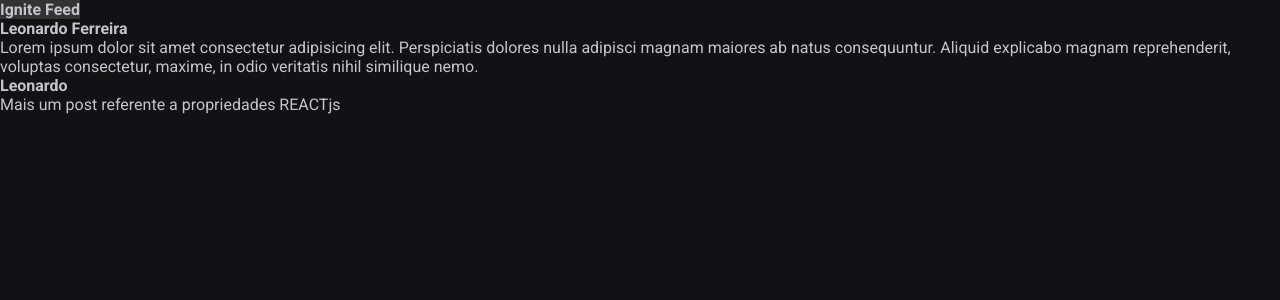
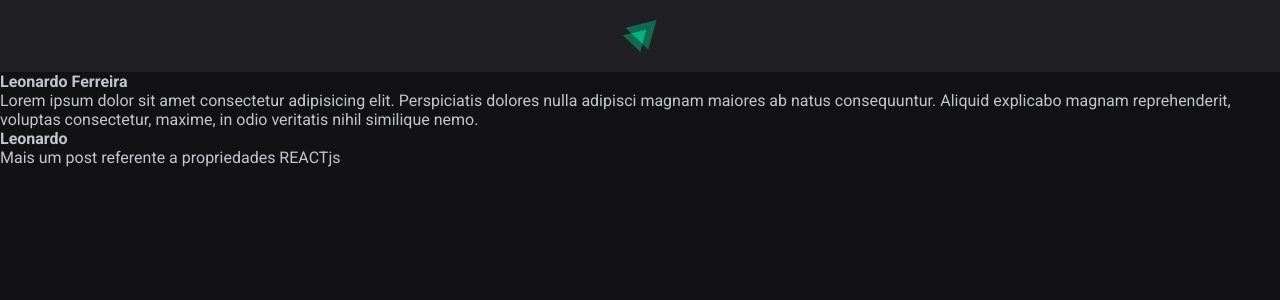
Before and after one commit to leonardoffirmino/01-fundamentos-reactjs, a React (Vite) app: page / in a window 1280 px wide. Shown: the top 300 px of the page. Built offline with nearby package versions, Linux system fonts and the light colour scheme.

Commit message:
Create Components Header

```diff
--- a/src/components/Header.jsx
+++ b/src/components/Header.jsx
@@ -1,7 +1,11 @@
 import styles from './Header.module.css';
+
+import igniteLogo from '../assets/ignite-logo.svg';
 
 export function Header() {
   return (
-    <strong className={styles.header}>Ignite Feed</strong>
+    <header className={styles.header}>
+      <img src={igniteLogo} alt="Logotipo do ignite" />
+    </header>
   );
-};
+}
--- a/src/components/Header.module.css
+++ b/src/components/Header.module.css
@@ -1,4 +1,10 @@
 .header {
-  background: #333;
-  height: 80px;
+  background: var(--gray-800);
+  display: flex;
+  justify-content: center;
+  padding: 1.25rem 0;
 }
+
+.header img {
+  height: 2rem;
+}
```
Also changed, not shown: src/assets/ignite-logo.svg (added).
